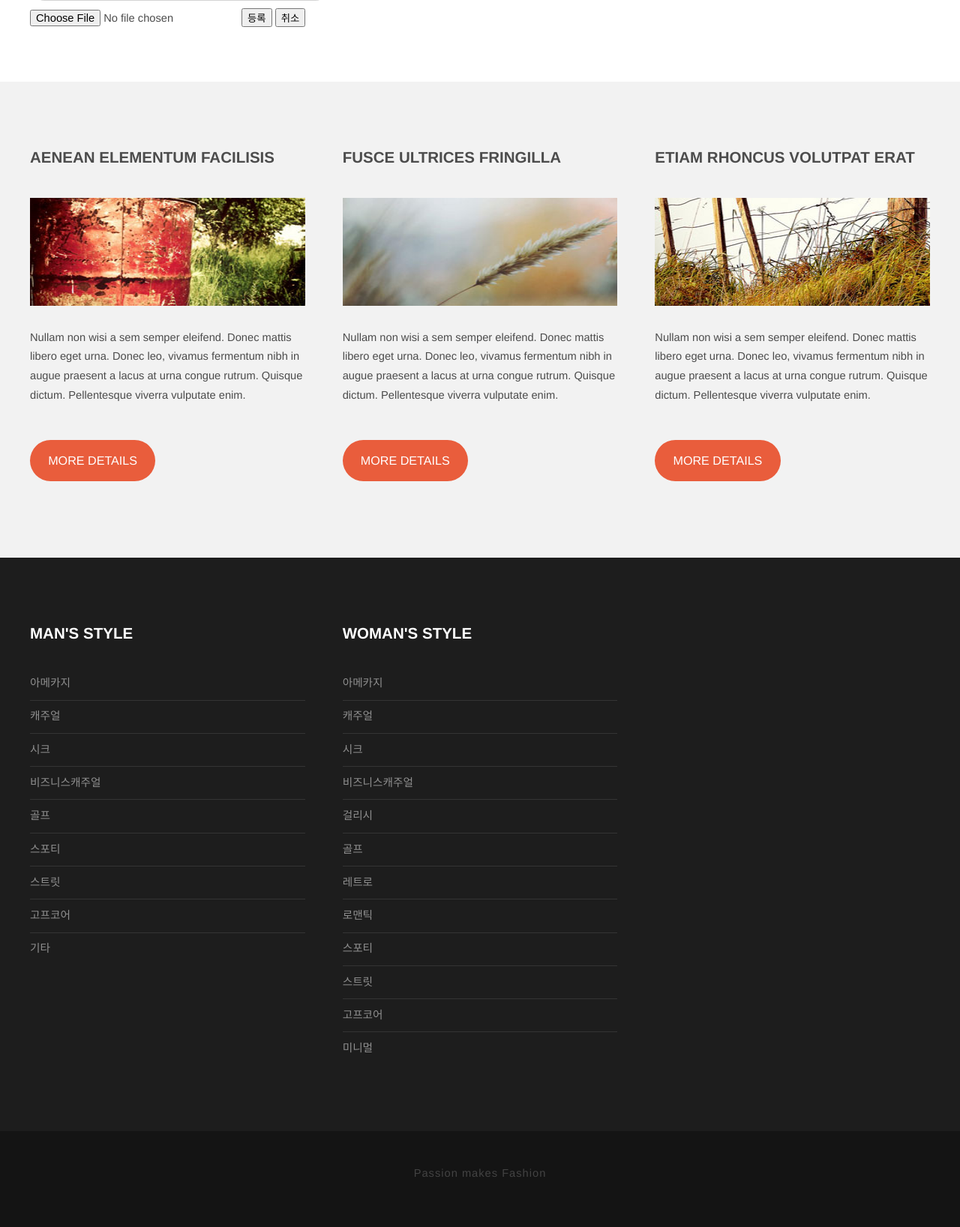
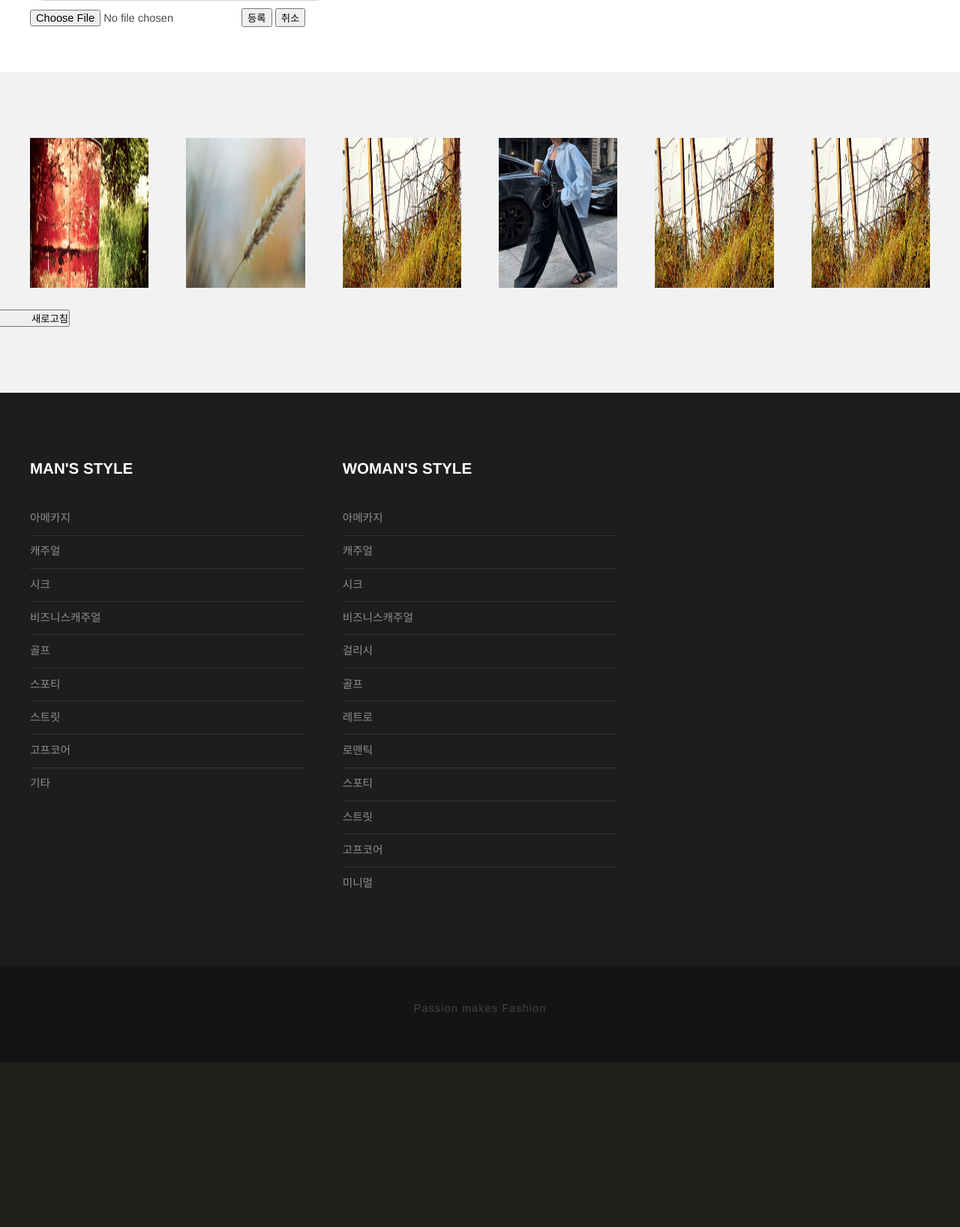
Before and after one commit to myeonghoho/final1, a Django app: page /man/ in a window 1280 px wide. Shown: the part 803-2440 px from the top of the page at 75% size. After the commit the page ends 2153 px from the top, so only its background shows below. Run offline with Django 5.2, Linux system fonts and the light colour scheme; some libraries are stand-ins or nearby versions.

Commit message:
5/17 마지막 커밋
man.html 새로고침 구현
woman.html 업로드 사진 프리뷰

```diff
--- a/final/templates/man/man.html
+++ b/final/templates/man/man.html
@@ -48,15 +48,24 @@
 							width: 450px;
 							height: 350px;
 						}
+						.image-preview {
+							width: 1300px;
+							height: 200px;
+							background-color: aquamarine;
+							display: flex;
+							gap: 20px;
+						}
 					</style>
-						<form method = GET class="inputImg" method="post" enctype="multipart/form-data"> <!-- 이미지 파일 데이터에 알맞는 enctype 설정 -->
-
+						<form method="post" enctype="multipart/form-data"> <!-- 이미지 파일 데이터에 알맞는 enctype 설정 -->
+							{% csrf_token %}
 							<div class="addImage" id="image-show"> <!-- 이미지 띄울 공간 -->
 							</div>
 							<input type="file" accept="image/*" onchange="loadFile(this)">
 							<button type="submit">등록</button>
 							<button type = "submit"> 취소 </button>
 						</form>
+						<div class="image-show" id="image-show"></div>
+						<script src="index.js"></script>
 
 				</section>
 			</div>
@@ -64,28 +73,46 @@
 	</div>
 </div>
 <!-- Footer -->
-<div id="featured">
-	<div class="container">
-		<div class="row">
-			<div class="4u">
-				<h2>Aenean elementum facilisis</h2>
-				<a href="#" class="image full"><img src="../media/images/pic01.jpg" alt="" width="314" height="144"></a>
-				<p>Nullam non wisi a sem semper eleifend. Donec mattis libero eget urna. Donec leo, vivamus fermentum nibh in augue praesent a lacus at urna congue rutrum. Quisque dictum. Pellentesque viverra vulputate enim.</p>
-				<p><a href="#" class="button">More Details</a></p>
-			</div>
-			<div class="4u">
-				<h2>Fusce ultrices fringilla</h2>
-				<a href="#" class="image full"><img src="../media/images/pic02.jpg" alt="" width="314" height="144"></a>
-				<p>Nullam non wisi a sem semper eleifend. Donec mattis libero eget urna. Donec leo, vivamus fermentum nibh in augue praesent a lacus at urna congue rutrum. Quisque dictum. Pellentesque viverra vulputate enim.</p>
-				<p><a href="#" class="button">More Details</a></p>
-			</div>
-			<div class="4u">
-				<h2>Etiam rhoncus volutpat erat</h2>
-				<a href="#" class="image full"><img src="../media/images/pic03.jpg" alt="" width="314" height="144"></a>
-				<p>Nullam non wisi a sem semper eleifend. Donec mattis libero eget urna. Donec leo, vivamus fermentum nibh in augue praesent a lacus at urna congue rutrum. Quisque dictum. Pellentesque viverra vulputate enim.</p>
-				<p><a href="#" class="button">More Details</a></p>
+
+	<div id="featured">
+		<div class="container">
+			<div class="row">
+
+				<div class="2u">
+					<a href="#" class="image full"><img src="../media/images/pic01.jpg" alt="" width="250" height="200"></a>
+				</div>
+				<div class="2u">
+					<a href="#" class="image full"><img src="../media/images/pic02.jpg" alt="" width="250" height="200"></a>
+				</div>
+				<div class="2u">
+					<a href="#" class="image full"><img src="../media/images/pic03.jpg" alt="" width="250" height="200" ></a>
+				</div>
+				<div class="2u">
+					<a href="#" class="image full"><img src="../media/images/1.jpg" alt="" width="250" height="200"></a>
+				</div>
+				<div class="2u">
+					<a href="#" class="image full"><img src="../media/images/pic03.jpg" alt="" width="250" height="200"></a>
+				</div>
+				<div class="2u">
+					<a href="#" class="image full"><img src="../media/images/pic03.jpg" alt="" width="250" height="200"></a>
+				</div>
+				<!-- 새로고침 버튼 추가-->
+				<button class = "reloadBtn"> 새로고침</button>
 			</div>
 		</div>
+		<script>
+			$(document).ready(function(){
+				// row 태그 안에 개수 찾기
+				var imgGet = $('#featured .row > div').length;
+				console.log(imgGet);
+
+				$('.reloadBtn').click(function(){
+					var RanNum = Math.floor(Math.random() * imgGet);
+					$('#featured .row > div').hide();
+					$('#featured .row > div').eq(RanNum).show();
+				});
+			});
+		</script>
 	</div>
-</div>
+
 {% endblock%}
```
Also changed, not shown: final/static/js/index.js (added, +32 -0 lines), final/templates/woman/woman.html (+62 -8 lines), final/db.sqlite3.
